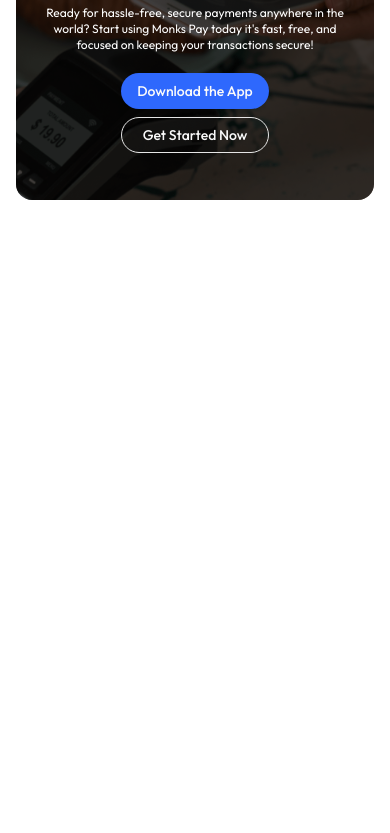
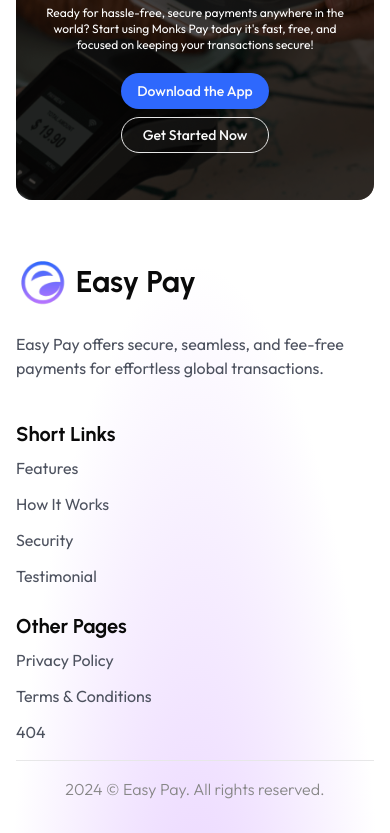
Before and after one commit to AbuSufianMahin/easypay-webapp, a Next.js app: page / in a window 390 px wide. Shown: the part 6249-7082 px from the top of the page. Before the commit the page ends 6505 px from the top, so only its background shows below. Built offline with nearby package versions, Linux system fonts and the light colour scheme.

Commit message:
feat: added footer

```diff
--- a/src/app/layout.tsx
+++ b/src/app/layout.tsx
@@ -1,6 +1,7 @@
 import type { Metadata } from "next";
 import { Outfit } from "next/font/google";
 import "./globals.css";
+import Footer from "@/components/shared/Footer";
 
 const outfit = Outfit({
   subsets: ["latin"],
@@ -25,7 +26,9 @@
         className={`${outfit.className} antialiased`}
       >
         <main>
+
           {children}
+          <Footer />
         </main>
       </body>
     </html>
--- /dev/null
+++ b/src/app/not-found.tsx
@@ -0,0 +1,9 @@
+import React from 'react'
+
+function NotFound() {
+  return (
+    <div>NotFound</div>
+  )
+}
+
+export default NotFound;
--- /dev/null
+++ b/src/components/shared/Footer.tsx
@@ -0,0 +1,109 @@
+import { Urbanist } from "next/font/google";
+import Image from "next/image";
+import Link from "next/link";
+type ShortLink = {
+    name: string;
+    path: string;
+}
+
+type OtherPage = {
+    name: string;
+    path: string;
+}
+
+const urbanist = Urbanist({
+    subsets: ["latin"],
+})
+
+
+function Footer() {
+    const shortLinks: ShortLink[] = [{
+        name: "Features",
+        path: "/features"
+    },
+    {
+        name: "How It Works",
+        path: "how-it-works"
+    },
+    {
+        name: "Security",
+        path: "security"
+    },
+    {
+        name: "Testimonial",
+        path: "testimonial"
+    }
+    ]
+
+    const otherPages: OtherPage[] = [
+        {
+            name: "Privacy Policy",
+            path: "/privacy-policy"
+        },
+        {
+            name: "Terms & Conditions",
+            path: "/terms-and-conditions"
+        },
+        {
+            name: "404",
+            path: "/404-not-found"
+        },
+    ]
+
+
+    return (
+        <footer className="pb-4 bg-radial-[at_50%_150%] md:bg-radial-[at_50%_100%] from-[#CD9BFF80] to-white to-70% md:to-50% lg:to-40%">
+            <div className="max-w-7xl mx-auto">
+                <div className="mx-4 md:mx-6 2xl:mx-0 flex flex-col md:flex-row gap-10 lg:gap-30 md:justify-between pb-4 border-b border-[#E7E7E8]">
+                    {/* brand summary */}
+                    <div className="max-w-96 md:max-w-80 space-y-6">
+                        <Link href="/" className="flex gap-2 items-center">
+                            <Image src={"/easypay-logo.png"} alt="Easy Pay brand Logo" width={52} height={52} className="object-contain" priority />
+                            <h1 className={`text-3xl font-bold ${urbanist.className}`}>Easy Pay</h1>
+                        </Link>
+
+                        <p className="text-[#4D525F]">Easy Pay offers secure, seamless, and fee-free payments for effortless global transactions.</p>
+                    </div>
+
+                    {/* links */}
+                    <div className="flex-1 flex flex-col md:flex-row gap-6 md:gap-20 lg:gap-40 md:justify-end">
+                        {/* short Links */}
+                        <div>
+                            <h4 className={`text-xl font-bold ${urbanist.className}`}>Short Links</h4>
+                            <ul className="space-y-3 mt-2 sm:mt-4 text-[#4D525F]">
+                                {
+                                    shortLinks.map((shortLink, index) =>
+                                        <li key={index}>
+                                            <Link href={shortLink.path} className="cursor-pointer hover:underline">{shortLink.name}</Link>
+                                        </li>
+                                    )
+                                }
+                            </ul>
+                        </div>
+
+                        {/* other pages */}
+                        <div>
+                            <h4 className={`text-xl font-bold ${urbanist.className}`}>Other Pages</h4>
+                            <ul className="space-y-3 mt-2 sm:mt-4 text-[#4D525F]">
+                                {
+                                    otherPages.map((otherPage, index) =>
+                                        <li key={index}>
+                                            <Link href={otherPage.path} className="cursor-pointer hover:underline">{otherPage.name}</Link>
+                                        </li>
+                                    )
+                                }
+                            </ul>
+                        </div>
+                    </div>
+                </div>
+            </div>
+
+            <p className="text-center py-4 text-[#878787] font-light">
+                2024 © Easy Pay. All rights reserved.
+            </p>
+
+        </footer>
+    )
+}
+
+export default Footer
```
